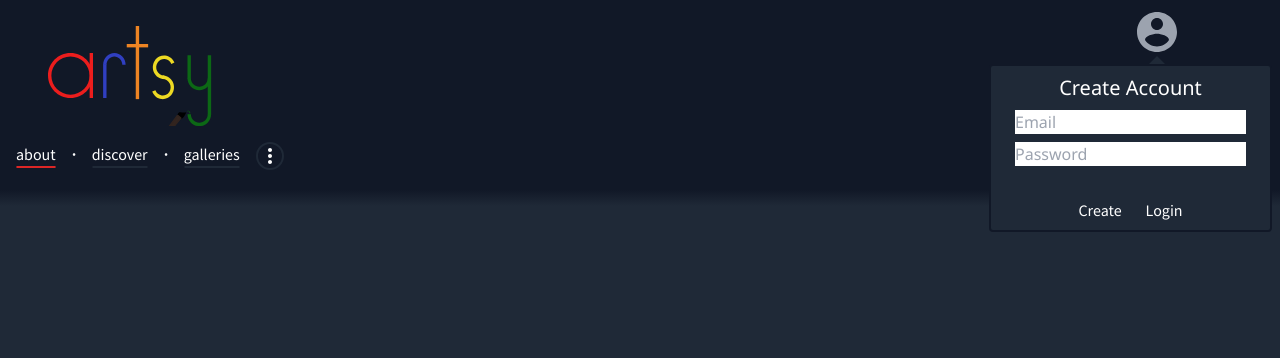
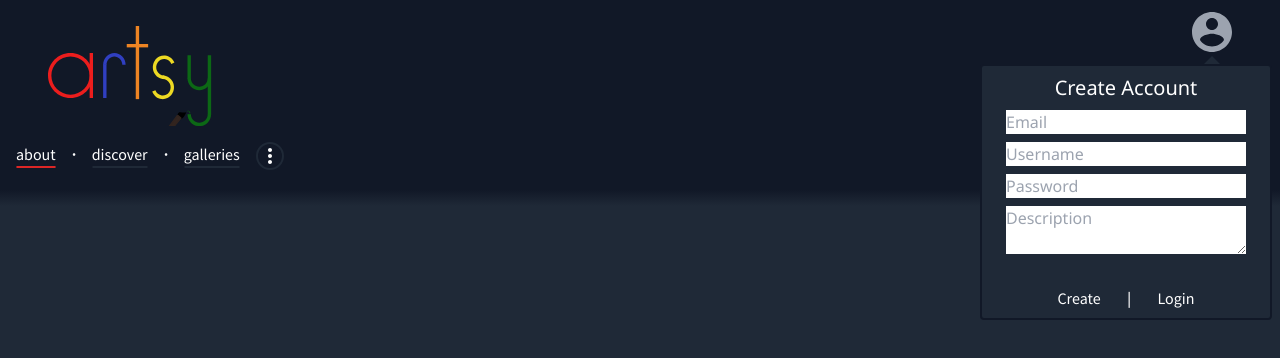
Before and after one commit to J404/world-gallery, a React (Create React App) app: page / in a window 1280 px wide. Shown: the top 358 px of the page. Built offline with nearby package versions, Linux system fonts and the light colour scheme.

Commit message:
Additonal fields for account creation

```diff
--- a/src/Account.tsx
+++ b/src/Account.tsx
@@ -1,10 +1,49 @@
-import React from 'react';
+import React, { useRef } from 'react';
+
+import { createUser } from './auth';
 
 const Account: React.FC = () => {
+  const showForm = useRef(false);
+
+  type Latlon = {lat: number, lon: number};
+  const latlon = useRef<Latlon>({} as unknown as Latlon);
+
+  const email = useRef<HTMLInputElement>(null as unknown as HTMLInputElement);
+  const password = useRef<HTMLInputElement>(null as unknown as HTMLInputElement);
+  const username = useRef<HTMLInputElement>(null as unknown as HTMLInputElement);
+  const bio = useRef<HTMLTextAreaElement>(null as unknown as HTMLTextAreaElement);
+
+  if (showForm.current) {
+    if (navigator.geolocation) {
+      navigator.geolocation.getCurrentPosition(pos => {
+        const lat = pos.coords.latitude;
+        const lon = pos.coords.longitude;
+
+        latlon.current = { lat, lon };
+      });
+    } else {
+      alert('Please enable location services for this site to work as intended.');
+    }
+  }
+
+  const createAccount = () => {
+    const userEmail = (email.current as unknown as HTMLInputElement).value;
+    const userPass = (password.current as unknown as HTMLInputElement).value;
+    const name = (username.current as unknown as HTMLInputElement).value;
+    const description = (bio.current as unknown as HTMLTextAreaElement).value;
+
+    if (!latlon.current.lat) {
+      alert('You must enable location services to create an account.');
+      return;
+    }
+
+    createUser(userEmail, userPass);
+  };
+
   return (
     <div className='Account w-fit-content max-w-24 h-24 absolute top-2 right-2 '>
       <svg
-        className='fill-current text-gray-400 cursor-pointer ml-36'
+        className='fill-current text-gray-400 cursor-pointer ml-52'
         xmlns='http://www.w3.org/2000/svg'
         height='48px'
         viewBox='0 0 24 24'
@@ -14,33 +53,47 @@ const Account: React.FC = () => {
         <path d='M0 0h24v24H0z' fill='none' />
         <path d='M12 2C6.48 2 2 6.48 2 12s4.48 10 10 10 10-4.48 10-10S17.52 2 12 2zm0 3c1.66 0 3 1.34 3 3s-1.34 3-3 3-3-1.34-3-3 1.34-3 3-3zm0 14.2c-2.5 0-4.71-1.28-6-3.22.03-1.99 4-3.08 6-3.08 1.99 0 5.97 1.09 6 3.08-1.29 1.94-3.5 3.22-6 3.22z' />
       </svg>
-      <div >
+      <div>
         <div
           id='triangle'
-          className='w-0 h-0 ml-40'
+          className='w-0 h-0 ml-56'
           style={{
             borderLeft: '8px solid transparent',
             borderRight: '8px solid transparent',
             borderBottom: '8px solid #1f2937',
           }}
         ></div>
-        <div className={'space-y-2 bg-gray-800 p-2 rounded flex flex-col px-6 ' +
-          'text-center border-2 border-gray-900'}>
-          <h3 className='text-xl'>
-            Create Account
-          </h3>
-          <input className='text-black'
-          placeholder='Email'></input>
-          <input className='text-black'
-          placeholder='Password'></input>
+        <div
+          className={
+            'space-y-2 bg-gray-800 p-2 rounded flex flex-col px-6 ' +
+            'text-center border-2 border-gray-900'
+          }
+        >
+          <h3 className='text-xl w-60'>Create Account</h3>
+
+          <input className='text-black' placeholder='Email'
+          ref={email}></input>
+
+          <input className='text-black' placeholder='Username'
+          ref={username}></input>
+
+          <input className='text-black' placeholder='Password'
+          ref={password}></input>
+
+          <textarea className='text-black'
+          placeholder='Description'
+          ref={bio}></textarea>
+
           <br></br>
+
           <div className='space-x-6'>
-            <button>Create</button>
+            <button onClick={() => createAccount()}>Create</button>
+            <span>|</span>
             <button>Login</button>
           </div>
         </div>
       </div>
     </div>
   );
-}
+};
 export default Account;
```
